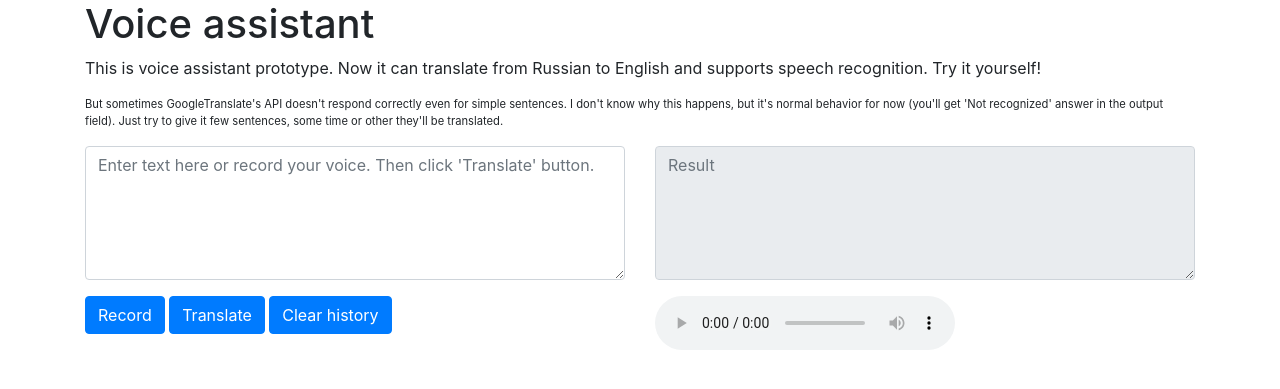
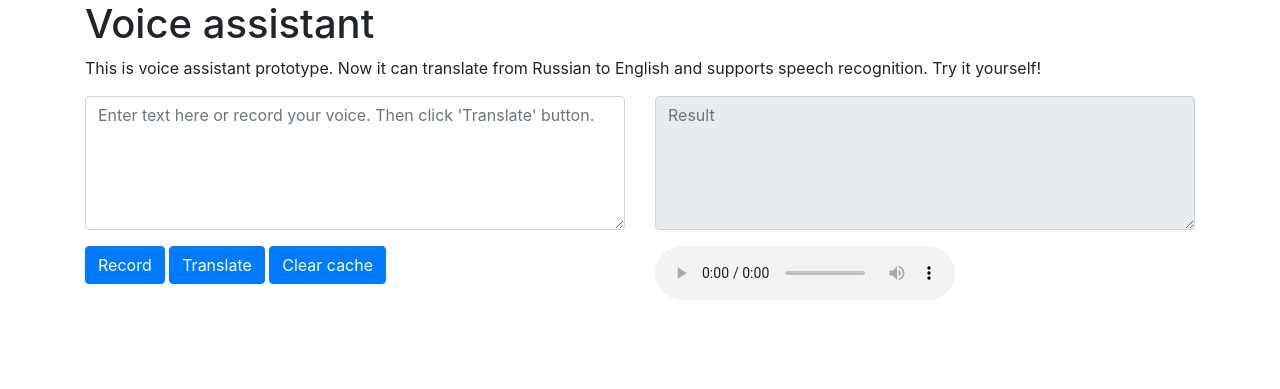
Before and after one commit to ayeffkay/VoiceAssistant, a Flask app: page / in a window 1280 px wide. Shown: the top 389 px of the page. Run offline with Flask 2, Linux system fonts and the light colour scheme; data that the repository does not hold is empty; some libraries are stand-ins or nearby versions.

Commit message:
History loading disabled

```diff
--- a/static/js/app.js
+++ b/static/js/app.js
@@ -14,11 +14,15 @@ function getAudio(blob) {
     xhr.onreadystatechange = function() {
         if (xhr.readyState === 4 && xhr.status === 200) {
             var res = JSON.parse(xhr.responseText);
-            document.getElementById("text-to-translate").value += res['text']+'\n';
-            document.getElementById("translation-result").value += res['translation']+'\n';
+            if (res['cache_flag']) {
+                alert('Response was loaded from cache.')
+            }
+            $('#text-to-translate').val($('#text-to-translate').val() + res['text'] + '\n');
+            $('#translation-result').val($('#translation-result').val() + res['translation'] + '\n');
             playAudio();
+            moveCursor();
         } else {
-            console.log('failed to translate from audio');
+            console.log('Failed to translate from audio');
         }
     }
 
@@ -42,6 +46,16 @@ function playAudio() {
     });
 }
 
+function moveCursor() {
+    var translateVal = document.getElementById('text-to-translate');
+    translateVal.focus();
+    var position = translateVal.selectionEnd;
+    if (translateVal.value != '') {
+        position.value = translateVal.value.substring(0, position) + '\n' + translateVal.value.substring(position);
+    }
+    position.selectionEnd = position;
+}
+
 function translate() {
     var translateVal = $('#text-to-translate').val();
     var translateRequest = {'text': translateVal};
@@ -63,12 +77,21 @@ function translate() {
             data: JSON.stringify(translateRequest),
             success: function (response) {
                 var res = JSON.parse(JSON.stringify(response));
-                $('#translation-result').val(res['translation'] + '\n');
+                if (res['cache_flag']) {
+                    alert('Response was loaded from cache.');
+                    $('#translation-result').val($('#translation-result').val() + res['translation'] + '\n');
+                }
+                else {
+                    $('#translation-result').val(res['translation'] + '\n');
+                }
                 playAudio();
+                moveCursor();
             }
         });
     }
 }
+
+
 
 $(function() {
     $("#translate").on("click", function(e) {
--- a/templates/index.html
+++ b/templates/index.html
@@ -11,9 +11,6 @@
         <div class="container">
             <h1>Voice assistant</h1>
             <p>This is voice assistant prototype. Now it can translate from Russian to English and supports speech recognition. Try it yourself!</p>
-            <div style="font-size:70%">
-                <p>But sometimes GoogleTranslate's API doesn't respond correctly even for simple sentences. I don't know why this happens, but it's normal behavior for now (you'll get 'Not recognized' answer in the output field). Just try to give it few sentences, some time or other they'll be translated.</p>
-            </div>
             <div class="row">
                 <div class="col">
                     <form>
@@ -23,7 +20,7 @@
                         <div class="input-group-btn">
                             <button type="submit" class="btn btn-primary mb-2" id="record">Record</button>
                             <button type="submit" class="btn btn-primary mb-2" id="translate">Translate</button>
-                            <button type="button" class="btn btn-primary mb-2" id="clear">Clear history</button>
+                            <button type="button" class="btn btn-primary mb-2" id="clear">Clear cache</button>
                         </div>
                     </form>
                 </div>
@@ -48,12 +45,5 @@
     <script src="https://maxcdn.bootstrapcdn.com/bootstrap/4.0.0/js/bootstrap.min.js" integrity="sha384-JZR6Spejh4U02d8jOt6vLEHfe/JQGiRRSQQxSfFWpi1MquVdAyjUar5+76PVCmYl" crossorigin="anonymous"></script>
     <script src="https://cdn.rawgit.com/mattdiamond/Recorderjs/08e7abd9/dist/recorder.js"></script>
     <script type = "text/javascript" src ="/static/js/app.js"></script>
-    <script type="text/javascript">
-        function loadHistory(vars) {
-            document.getElementById('text-to-translate').value = vars['text'];
-            document.getElementById('translation-result').value = vars['translation'];
-        }
-    </script>
-    <script type="text/javascript">loadHistory({{ data|tojson }});</script>
   </body>
 </html>
```
